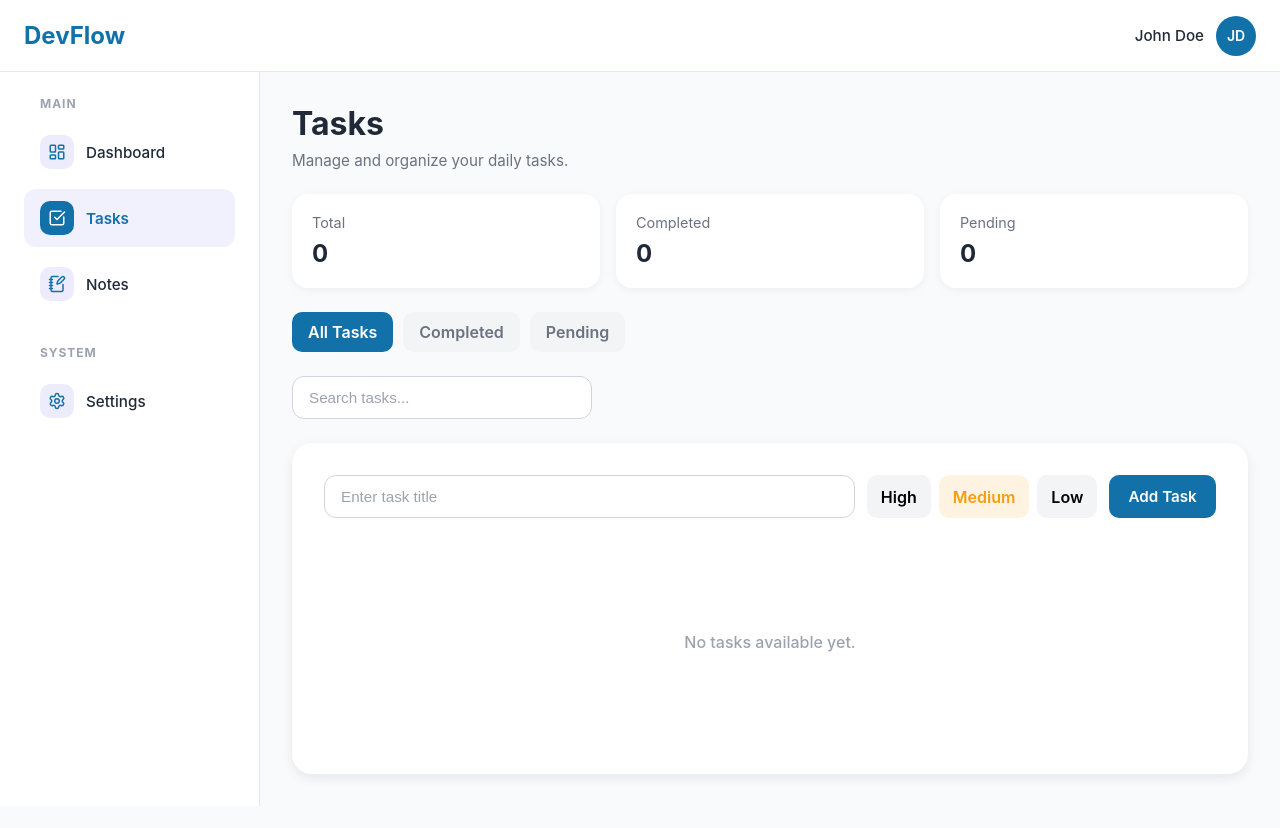
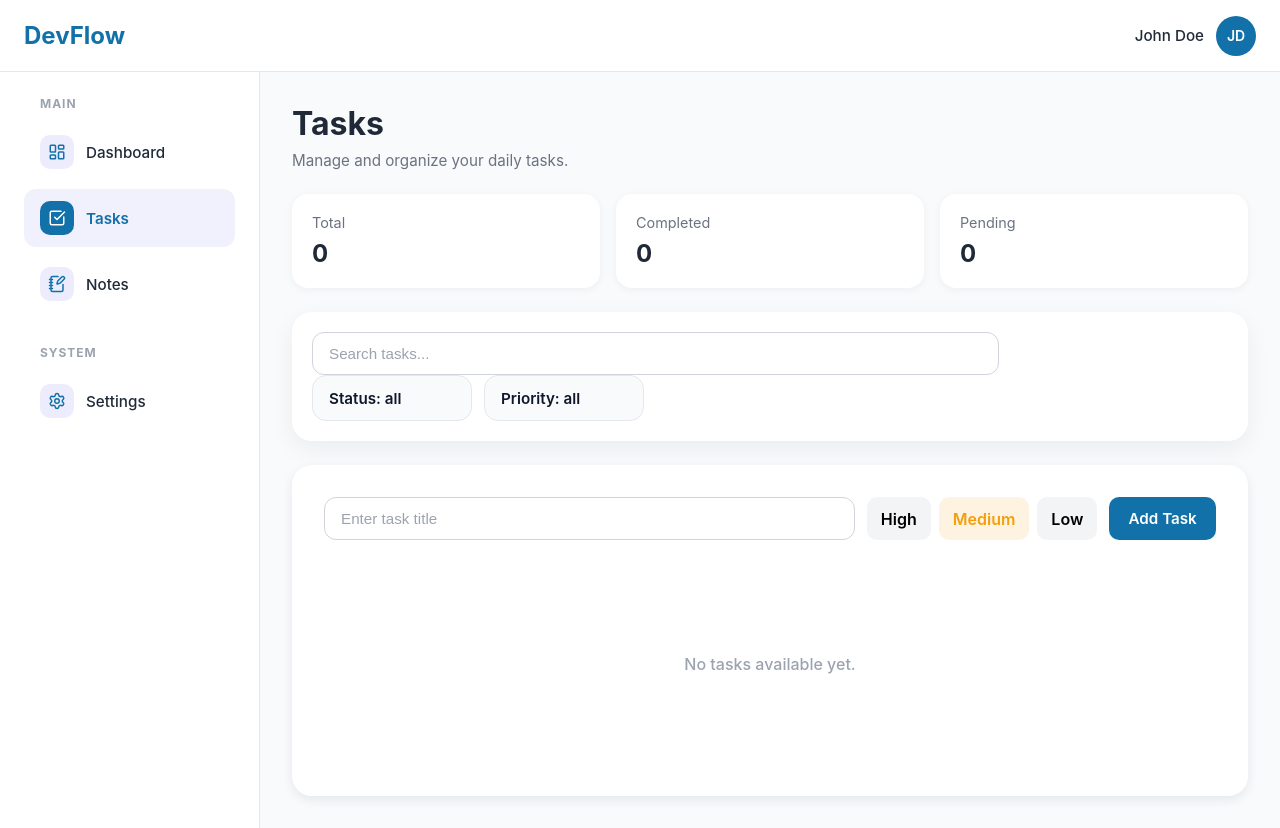
Before and after one commit to AmiraHassann/DevFlow, a React (Vite) app: page /tasks in a window 1280 px wide. Before the commit the page ends 806 px from the top, so only its background shows below. Built offline with nearby package versions, Linux system fonts and the light colour scheme.

Commit message:
ui(tasks): redesign filters toolbar

```diff
--- a/src/pages/Tasks/Tasks.jsx
+++ b/src/pages/Tasks/Tasks.jsx
@@ -18,8 +18,17 @@ function Tasks() {
   const [searchTerm, setSearchTerm] =
   useState("");
 
+  const [isStatusOpen, setIsStatusOpen] =
+  useState(false);
+
+  const [isPriorityOpen, setIsPriorityOpen] =
+  useState(false);
+
   const [priority, setPriority] =
   useState("medium");
+
+  const [priorityFilter, setPriorityFilter] =
+  useState("all");
 
   const [tasks, setTasks] = useState(() => {
     const savedTasks = localStorage.getItem("tasks");
@@ -30,6 +39,9 @@ function Tasks() {
   });
 
   const [error, setError] = useState("");
+
+  const [sortBy, setSortBy] =
+  useState("newest");
 
   const [editingTaskId, setEditingTaskId] =
     useState(null);
@@ -137,7 +149,7 @@ function Tasks() {
     totalTasks - completedTasks;
 
   const filteredTasks = tasks.filter((task) => {
-  const matchesFilter =
+  const matchesStatus =
     filter === "completed"
       ? task.completed
       : filter === "pending"
@@ -149,7 +161,16 @@ function Tasks() {
       .toLowerCase()
       .includes(searchTerm.toLowerCase());
 
-  return matchesFilter && matchesSearch;
+  const matchesPriority =
+    priorityFilter === "all"
+      ? true
+      : task.priority === priorityFilter;
+
+  return (
+    matchesStatus &&
+    matchesSearch &&
+    matchesPriority
+  );
   });
 
   return (
@@ -181,36 +202,7 @@ function Tasks() {
         </div>
       </div>
 
-      <div className={styles.filters}>
-        <button
-          className={`${styles.filterButton} ${
-            filter === "all" ? styles.activeFilter : ""
-          }`}
-          onClick={() => setFilter("all")}
-        >
-          All Tasks
-        </button>
-
-        <button
-          className={`${styles.filterButton} ${
-            filter === "completed" ? styles.activeFilter : ""
-          }`}
-          onClick={() => setFilter("completed")}
-        >
-          Completed
-        </button>
-
-        <button
-          className={`${styles.filterButton} ${
-            filter === "pending" ? styles.activeFilter : ""
-          }`}
-          onClick={() => setFilter("pending")}
-        >
-          Pending
-        </button>
-      </div>
-
-      <div className={styles.searchContainer}>
+      <div className={styles.toolbar}>
         <Input
           placeholder="Search tasks..."
           value={searchTerm}
@@ -218,7 +210,104 @@ function Tasks() {
             setSearchTerm(e.target.value)
           }
         />
-      </div>
+
+  <div className={styles.toolbarFilters}>
+    <div className={styles.filterCard}>
+
+  <button
+    className={styles.filterCardButton}
+    onClick={() =>
+      setIsStatusOpen(!isStatusOpen)
+    }
+  >
+    Status: {filter}
+  </button>
+
+  {isStatusOpen && (
+    <div className={styles.popover}>
+      <button
+        onClick={() => {
+          setFilter("all");
+          setIsStatusOpen(false);
+        }}
+      >
+        All
+      </button>
+
+      <button
+        onClick={() => {
+          setFilter("completed");
+          setIsStatusOpen(false);
+        }}
+      >
+        Completed
+      </button>
+
+      <button
+        onClick={() => {
+          setFilter("pending");
+          setIsStatusOpen(false);
+        }}
+      >
+        Pending
+      </button>
+    </div>
+  )}
+</div>
+
+   <div className={styles.filterCard}>
+
+  <button
+    className={styles.filterCardButton}
+    onClick={() =>
+      setIsPriorityOpen(!isPriorityOpen)
+    }
+  >
+    Priority: {priorityFilter}
+  </button>
+
+  {isPriorityOpen && (
+    <div className={styles.popover}>
+      <button
+        onClick={() => {
+          setPriorityFilter("all");
+          setIsPriorityOpen(false);
+        }}
+      >
+        All
+      </button>
+
+      <button
+        onClick={() => {
+          setPriorityFilter("high");
+          setIsPriorityOpen(false);
+        }}
+      >
+        High
+      </button>
+
+      <button
+        onClick={() => {
+          setPriorityFilter("medium");
+          setIsPriorityOpen(false);
+        }}
+      >
+        Medium
+      </button>
+
+      <button
+        onClick={() => {
+          setPriorityFilter("low");
+          setIsPriorityOpen(false);
+        }}
+      >
+        Low
+      </button>
+    </div>
+  )}
+</div>
+  </div>
+</div>
 
       <div className={styles.content}>
         <div className={styles.form}>
--- a/src/pages/Tasks/Tasks.module.css
+++ b/src/pages/Tasks/Tasks.module.css
@@ -255,40 +255,141 @@
   color: #dc2626;
 }
 
-.filters {
+.toolbar {
+  background: var(--color-surface);
+
+  padding: 20px;
+
+  border-radius: 20px;
+
+  margin-bottom: 24px;
+
+  box-shadow: 0 8px 24px
+    rgba(15, 23, 42, 0.06);
+}
+
+.toolbarFilters {
   display: flex;
 
-  gap: 10px;
+  gap: 12px;
 
-  margin-bottom: 24px;
+  flex-wrap: wrap;
 }
 
-.filterButton {
-  border: none;
+.toolbarSelect {
+  border: 1px solid #e5e7eb;
 
-  padding: 10px 16px;
+  background: white;
 
-  border-radius: 10px;
+  color: #374151;
 
-  background: #f3f4f6;
+  padding: 10px 14px;
 
-  color: #6b7280;
+  border-radius: 12px;
+
+  min-width: 160px;
+
+  font-size: 0.9rem;
+
+  font-weight: 500;
 
   cursor: pointer;
-
-  font-weight: 600;
 
   transition: all 0.2s ease;
 }
 
-.filterButton:hover {
-  background: #e5e7eb;
+.toolbarSelect:hover {
+  border-color: var(--color-primary);
 }
 
-.activeFilter {
-  background: var(--color-primary);
+.toolbarSelect:focus {
+  outline: none;
 
-  color: white;
+  border-color: var(--color-primary);
+
+  box-shadow: 0 0 0 4px
+    rgba(79, 70, 229, 0.1);
+}
+
+.filterCard {
+  position: relative;
+
+  background: #f8fafc;
+
+  border: 1px solid #e5e7eb;
+
+  border-radius: 14px;
+
+  padding: 12px 16px;
+
+  min-width: 160px;
+}
+
+.filterCard span {
+  display: block;
+
+  margin-bottom: 6px;
+
+  font-size: 0.75rem;
+
+  color: #94a3b8;
+}
+
+.filterCardButton {
+  border: none;
+
+  background: transparent;
+
+  cursor: pointer;
+
+  font-size: 0.95rem;
+
+  font-weight: 600;
+
+  color: #0f172a;
+}
+
+.popover {
+  position: absolute;
+
+  top: calc(100% + 8px);
+
+  left: 0;
+
+  width: 100%;
+
+  background: white;
+
+  border: 1px solid #e5e7eb;
+
+  border-radius: 12px;
+
+  box-shadow: 0 12px 24px
+    rgba(15, 23, 42, 0.08);
+
+  overflow: hidden;
+
+  z-index: 100;
+}
+
+.popover button {
+  width: 100%;
+
+  border: none;
+
+  background: white;
+
+  padding: 10px 12px;
+
+  text-align: left;
+
+  cursor: pointer;
+
+  transition: 0.2s ease;
+}
+
+.popover button:hover {
+  background: #f8fafc;
 }
 
 .priorityBadge {
@@ -363,6 +464,42 @@
   color: #22c55e;
 }
 
+.priorityFilters {
+  display: flex;
+
+  gap: 10px;
+
+  margin-bottom: 24px;
+}
+
+.priorityFilterButton {
+  border: none;
+
+  padding: 10px 16px;
+
+  border-radius: 10px;
+
+  background: #f3f4f6;
+
+  color: #64748b;
+
+  cursor: pointer;
+
+  font-weight: 600;
+
+  transition: all 0.2s ease;
+}
+
+.priorityFilterButton:hover {
+  background: #e5e7eb;
+}
+
+.activePriorityFilter {
+  background: var(--color-primary);
+
+  color: white;
+}
+
 .searchContainer {
   margin-bottom: 24px;
 
```
